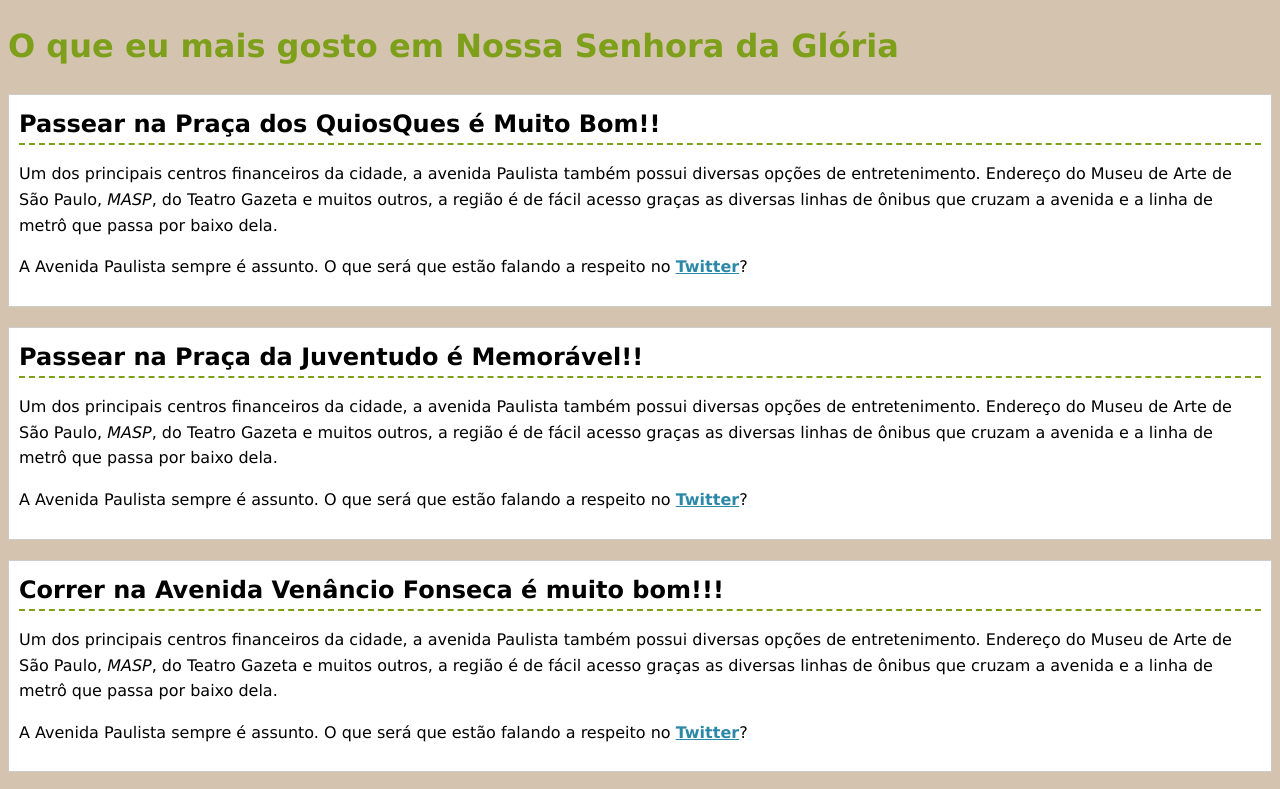
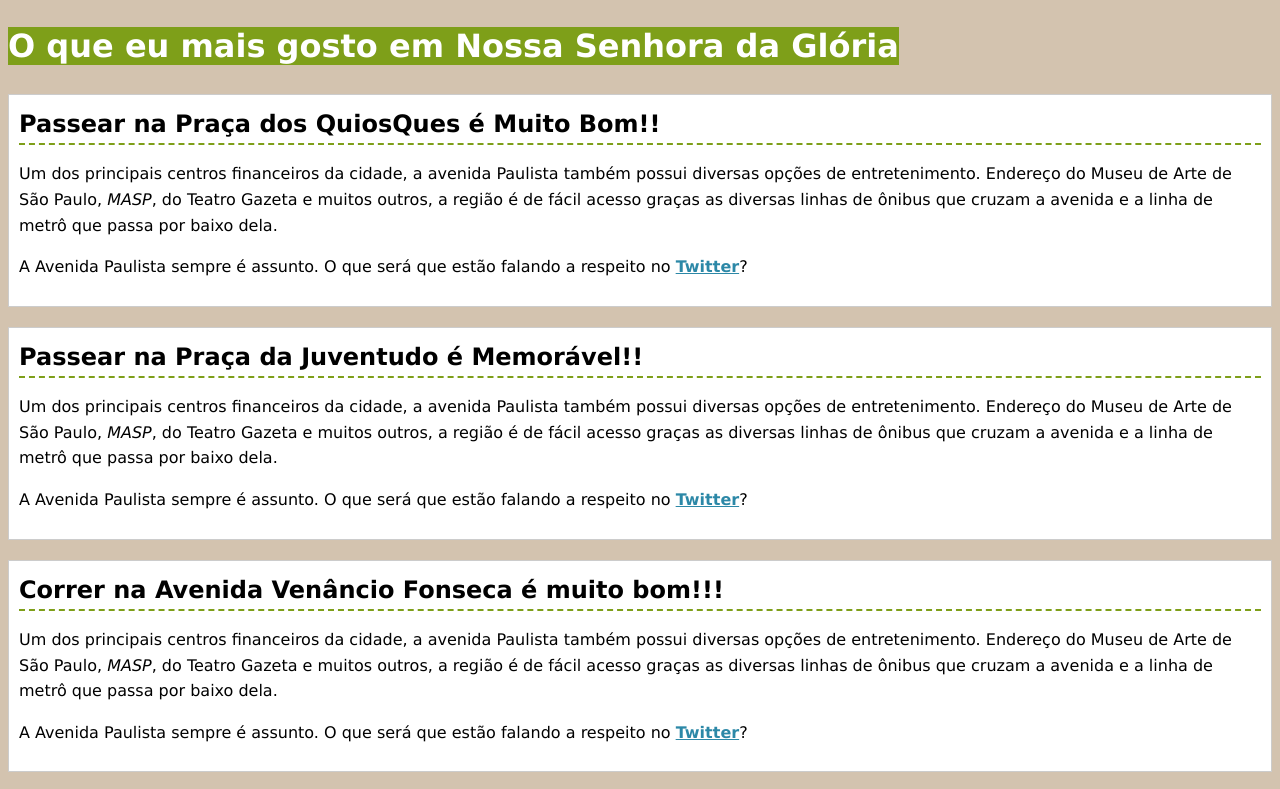
Before and after one commit to gilmariosantos1/minhacidade, a plain HTML site: page index.html in a window 1280 px wide. In both pictures the pointer is over the link "O que eu mais gosto em Nossa Senhora da Glória". Shown: the top 789 px of the page. Drawn offline with Linux system fonts and the light colour scheme.

Commit message:
Adicionando hover no h1
foi adicionado no arquivo stlyle.css o hover.

```diff
--- a/css/style.css
+++ b/css/style.css
@@ -27,3 +27,7 @@ h1 a {
     color: #7E9F19;
     text-decoration: none;
 }
+h1 a:hover{
+    background-color: #7E9F19;
+    color: #FFF;
+}
```
